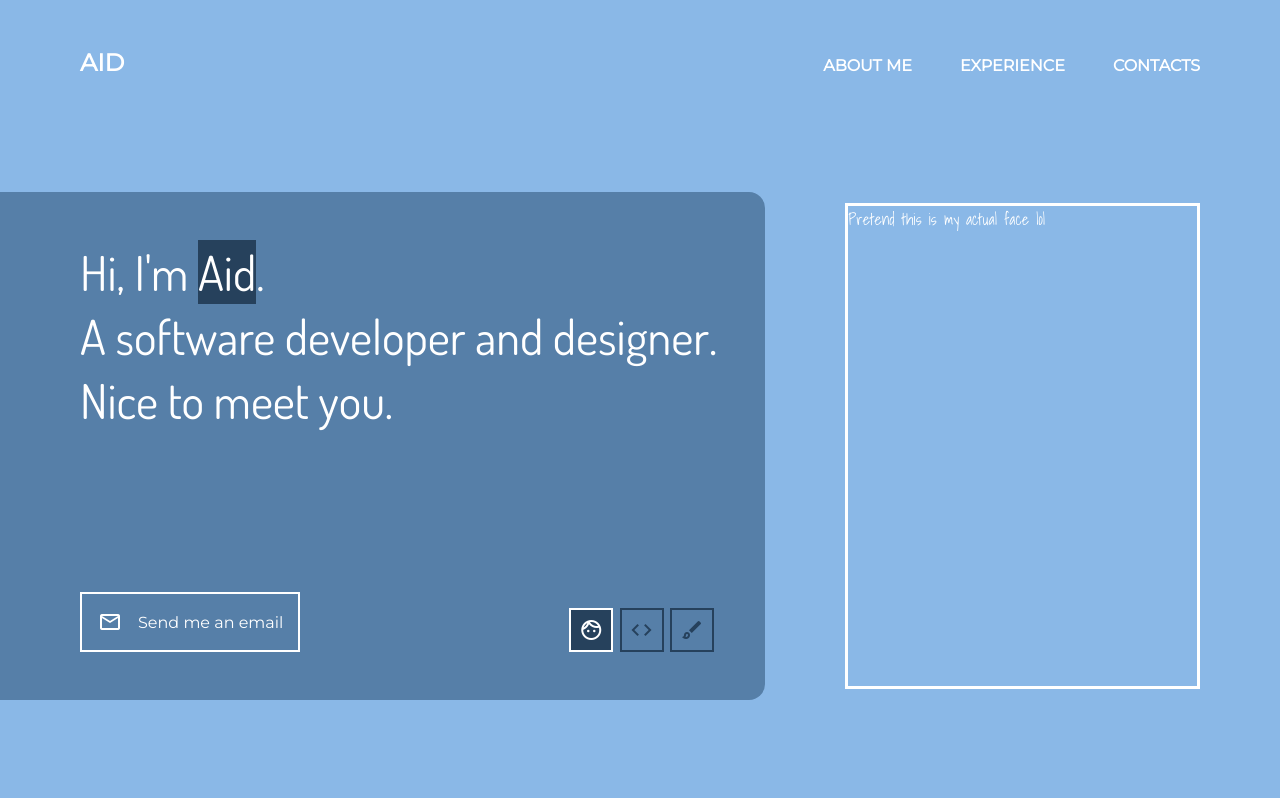
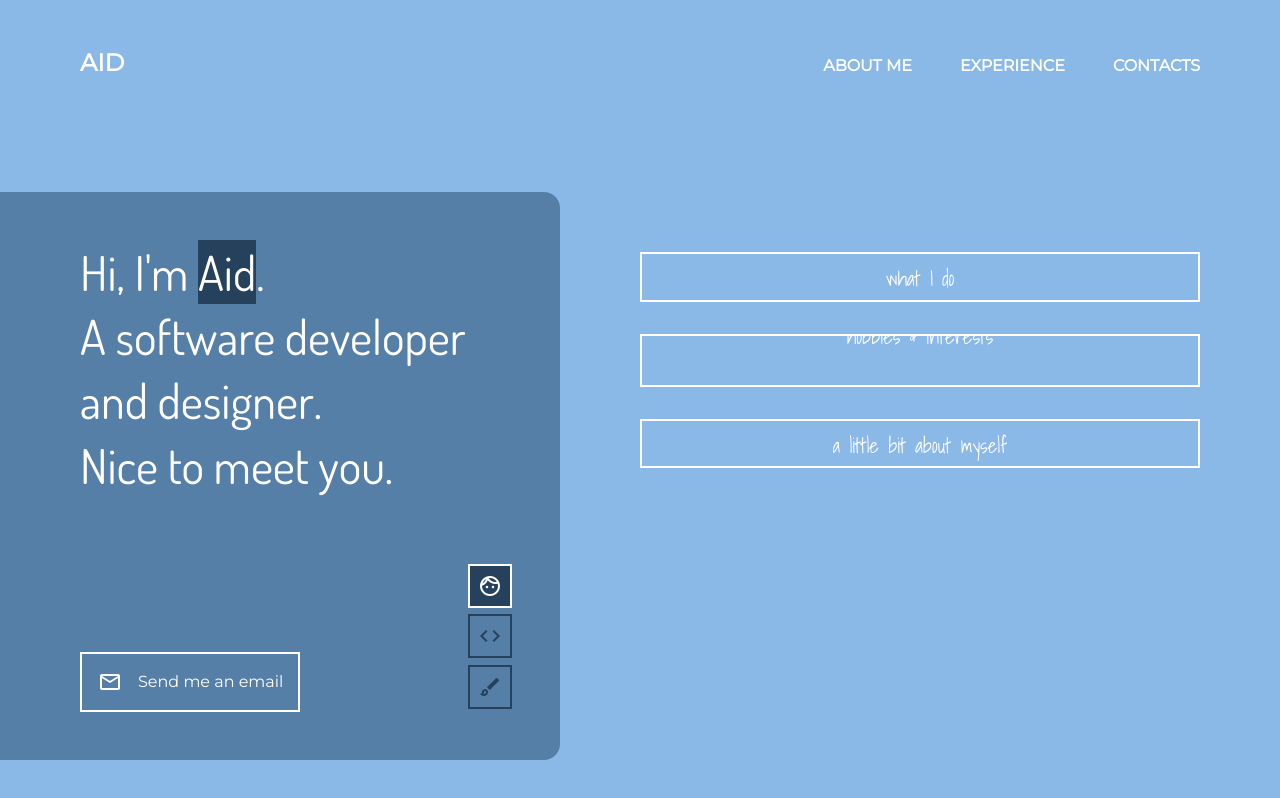
Before and after one commit to aid9eleven/adrian-cabriga, a React (Vite) app: page / in a window 1280 px wide. Built offline with nearby package versions, Linux system fonts and the light colour scheme.

Commit message:
added dynamics to text switcher

```diff
--- a/src/components/TextSwitcher.tsx
+++ b/src/components/TextSwitcher.tsx
@@ -1,4 +1,4 @@
-import { ReactNode, useState } from "react";
+import { ReactNode, useEffect, useState } from "react";
 import { CSS_CONSTANTS } from "../constants/cssClassConstants";
 import "./TextSwitcher.css";
 
@@ -7,6 +7,7 @@ interface IProps {
   className?: string,
   direction?: number;
   isSwitched?: boolean;
+  isHoverable?: boolean;
   onClick?: React.MouseEventHandler<HTMLDivElement>;
   onMouseOver?: React.MouseEventHandler<HTMLDivElement>;
   onMouseLeave?: React.MouseEventHandler<HTMLDivElement>;
@@ -22,14 +23,37 @@ export const TEXT_SWITCH_DIRECTION = {
 
 function TextSwitcher(props: IProps) {
   const direction = props.direction ?? TEXT_SWITCH_DIRECTION.UP;
-  const isSwitched = props.isSwitched ?? false;
+  const [isSwitched, setSwitched] = useState(false)
+
+  const handleMouseOver = () => {
+    if (props.isSwitched) {
+      setSwitched(true);
+      return;
+    };
+
+    if (props.isHoverable) setSwitched(true);
+  }
+
+  const handleMouseLeave = () => {
+    if (props.isSwitched) {
+      setSwitched(true);
+      return;
+    };
+
+    if (props.isHoverable) setSwitched(false);
+  }
+
+  useEffect(() => {
+    setSwitched(props.isSwitched ?? false);
+  }, [props.isSwitched])
+
 
   return (
     <div
-      className={`text-switcher ${[props.className]}`}
+      className={`text-switcher ${props.className} ${props.isHoverable ? CSS_CONSTANTS.HOVERABLE : ""}`}
       onClick={props.onClick}
-      onMouseOver={props.onMouseOver}
-      onMouseLeave={props.onMouseLeave}
+      onMouseOver={props.onMouseOver ?? handleMouseOver}
+      onMouseLeave={props.onMouseLeave ?? handleMouseLeave}
       style={props.style}
     >
       <div className="text-switcher-base">{props.children}</div>
--- a/src/constants/cssClassConstants.tsx
+++ b/src/constants/cssClassConstants.tsx
@@ -1,5 +1,6 @@
 export const CSS_CONSTANTS = {
   ANIMATING_ELEMENT: "animating-element",
+  HOVERABLE: "hoverable",
   ON_STATE: "on-state",
   PRE_ON_STATE: "pre-on-state"
 };
--- a/src/index.css
+++ b/src/index.css
@@ -80,7 +80,7 @@
 }
 
 .greeting-card {
-    width: fit-content;
+    width: 27rem;
     background-color: var(--dull-blue-bg);
     padding: 3rem;
     padding-left: 5rem;
@@ -112,7 +112,6 @@
     font-size: 3rem;
     font-weight: normal;
     line-height: 4rem;
-    margin-bottom: 2rem;
     cursor: default;
 }
 
@@ -173,11 +172,16 @@
     margin: 0 1em;
 }
 
+.greeting-card-icons {
+    display: flex;
+    flex-direction: column;
+}
+
 .greeting-card-icons .google-icon {
     color: var(--dark-blue);
     border: 2px solid var(--dark-blue);
     padding: 0.5rem;
-    margin: 0 0.2rem;
+    margin: 0.2rem 0;
     cursor: pointer;
     transition: 0.3s ease-in-out;
 }
@@ -195,12 +199,25 @@
 
 .short-description-card {
     flex: 1;
-    height: 30rem;
     margin: 0 5rem;
     background-color: var(--light-blue-bg);
-    border: 3px solid white;
     font-family: 'Shadows Into Light', cursive;
+    font-size: 1.3rem;
     color: white;
+    height: 28rem;
+    overflow: hidden;
+}
+
+.short-description-subcategory {
+    display: flex;
+    align-items: center;
+    justify-content: center;
+    min-width: 20rem;
+    padding: 0.5rem;
+    margin-bottom: 2rem;
+    border: 2px solid white;
+    box-sizing: border-box;
+    transition: 0.4s ease-in-out;
 }
 
 @keyframes greeting-text-color-change {
--- a/src/sections/IntroductionSection.tsx
+++ b/src/sections/IntroductionSection.tsx
@@ -77,9 +77,9 @@ function IntroductionSection() {
             isSwitched={activatedTextSwitcher === DEVELOPER_DIV ? true : false}
             style={{cursor: "pointer"}}
           >
-            developer
-          </TextSwitcher>
-          &nbsp;and&nbsp;
+          developer
+          </TextSwitcher><br/>
+          and&nbsp;
           <TextSwitcher
             className={`greeting-text-switcher ${hoveredTextSwitcher === DESIGNER_DIV ? CSS_CONSTANTS.PRE_ON_STATE : ""}`}
             direction={textSwitcherDirections.designer}
@@ -103,7 +103,7 @@ function IntroductionSection() {
             className={`small-greeting-text ${didHoverOnGreetingText ? CSS_CONSTANTS.ANIMATING_ELEMENT : ""}`}
           >
             はじめまして。
-          </span> <br/>
+          </span>
         </span>
         <div className="greeting-card-bottom">
           <a href="mailto:aid9eleven@gmail.com">
@@ -154,7 +154,31 @@ function IntroductionSection() {
         </div>
       </div>
       <div className="short-description-card">
-        Pretend this is my actual face lol
+        <div className="short-description-profile">
+          <div className="short-description-subcategory">
+            <TextSwitcher
+              direction={TEXT_SWITCH_DIRECTION.DOWN}
+              isHoverable
+            >
+              what I do
+            </TextSwitcher>
+          </div>
+          <TextSwitcher
+              className="short-description-subcategory"
+              direction={TEXT_SWITCH_DIRECTION.DOWN}
+              isHoverable
+            >
+              hobbies & interests
+            </TextSwitcher>
+          <div className="short-description-subcategory">
+            <TextSwitcher
+              direction={TEXT_SWITCH_DIRECTION.DOWN}
+              isHoverable
+            >
+              a little bit about myself
+            </TextSwitcher>
+          </div>
+        </div>
       </div>
     </div>
   )
```
